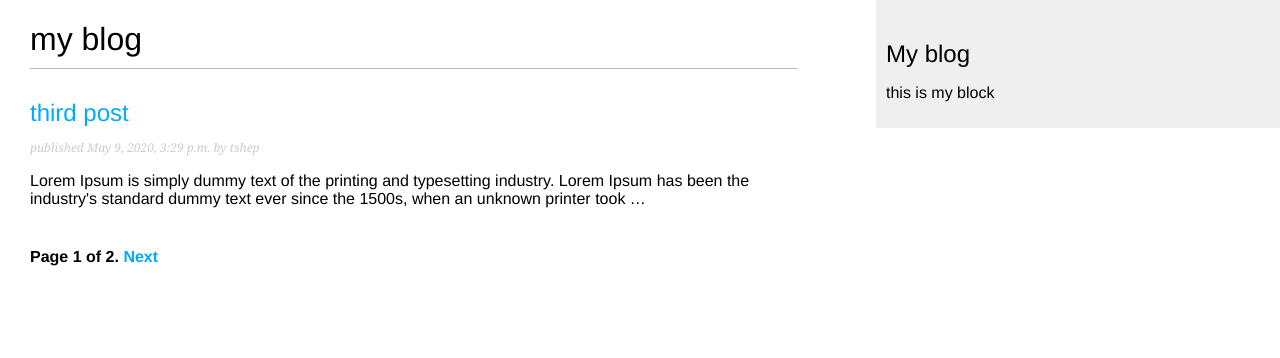
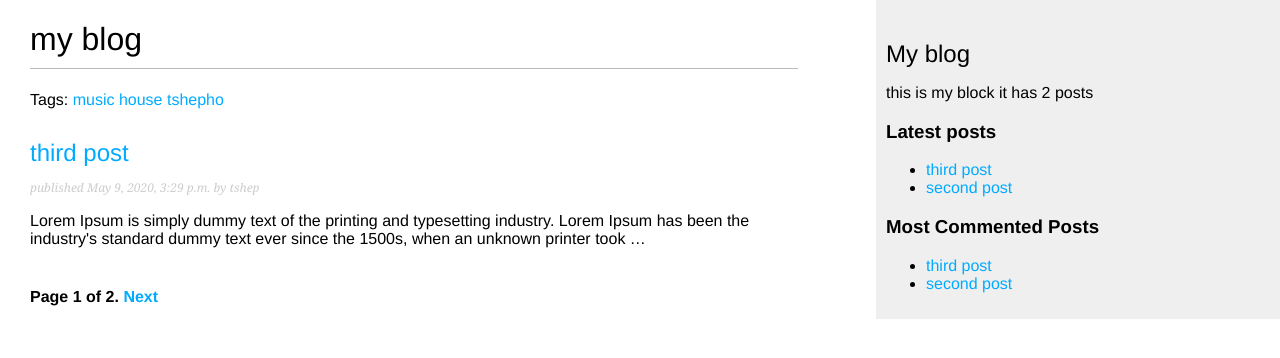
Before and after one commit to xshey/django-blog, a Django app: page /blog/ in a window 1280 px wide. Shown: the top 358 px of the page. Run offline with Django 3.2, Linux system fonts and the light colour scheme; data comes from the database, SQL or seed files in the repository; both versions use the stored data as it was after the commit; parts of the project's set-up code (start-up, migrations or seed data) failed here and were passed over.

Commit message:
Added blog tags

```diff
--- /dev/null
+++ b/blog/templatetags/blog_tags.py
@@ -0,0 +1,18 @@
+from django import template
+from django.db.models import Count
+from ..models import Post
+
+register = template.Library()
+
+@register.simple_tag
+def total_posts():
+    return Post.published.count()
+
+@register.inclusion_tag('blog/post/latest_posts.html')
+def show_latest_posts(count=5):
+    latest_posts = Post.published.order_by('-publish')[:count]
+    return {'latest_posts': latest_posts}
+
+@register.simple_tag
+def get_most_commented_posts(count=5):
+    return Post.published.annotate(total_comments=Count('comments')).order_by('-total_comments')[:count]
--- a/blog/urls.py
+++ b/blog/urls.py
@@ -5,6 +5,11 @@ app_name = 'blog'
 
 urlpatterns = [
     path('', views.post_list, name='post_list'),
+    path('tag/<slug:tag_slug>/', views.post_list, name='post_list_by_tag'),
     path('<int:post_id>/share/',views.post_share, name='post_share'),
+
+
     path('<int:year>/<int:month>/<int:day>/<slug:post>/', views.post_detail, name='post_detail'),
+
+
 ]
--- a/blog/views.py
+++ b/blog/views.py
@@ -3,10 +3,15 @@ from .models import Post, Comment
 from .forms import EmailPostForm, CommentForm
 from django.core.paginator import Paginator, EmptyPage, PageNotAnInteger
 from django.core.mail import send_mail
+from taggit.models import Tag
 
 # Create your views here.
-def post_list(request):
+def post_list(request, tag_slug=None):
     object_list = Post.published.all()
+    tag = None
+    if tag_slug:
+        tag = get_object_or_404(Tag, slug=tag_slug)
+        object_list = object_list.filter(tags__in=[tag])
     paginator = Paginator(object_list, 1)
     page = request.GET.get('page')
     try:
@@ -16,7 +21,10 @@ def post_list(request):
     except EmptyPage:
         posts = pagin.page(paginator.num_pages)
 
-    return render(request, 'blog/post/list.html', {'page': page, 'posts': posts})
+    return render(request, 'blog/post/list.html',
+                            {'page': page,
+                            'posts': posts,
+                            'tag': tag})
 
 def post_detail(request, year, month, day, post):
     post = get_object_or_404(Post, slug=post,
--- a/templates/blog/base.html
+++ b/templates/blog/base.html
@@ -1,3 +1,4 @@
+{% load blog_tags %}
 {% load static %}
 <!DOCTYPE html>
 <html lang="en" dir="ltr">
@@ -13,8 +14,22 @@
     </div>
     <div id="sidebar" >
         <h2>My blog</h2>
-        <p>this is my block</p>
+        <p>this is my block it has {% total_posts %} posts</p>
+
+        <h3> Latest posts</h3>
+        {% show_latest_posts 3 %}
+
+        <h3>Most Commented Posts</h3>
+        {% get_most_commented_posts as most_commented_posts %}
+        <ul>
+          {% for post in most_commented_posts %}
+            <li>
+              <a href="{{ post.get_absolute_url }}">{{ post.title }}</a>
+            </li>
+          {% endfor %}
+        </ul>
     </div>
+
 
   </body>
 </html>
--- /dev/null
+++ b/templates/blog/post/latest_posts.html
@@ -0,0 +1,7 @@
+<ul>
+  {% for post in latest_posts %}
+    <li>
+        <a href="{{ post.get_absolute_url }}">{{ post.title }}</a>
+    </li>
+  {% endfor %}
+</ul>
--- a/templates/blog/post/list.html
+++ b/templates/blog/post/list.html
@@ -5,7 +5,15 @@
 
 {% block content %}
   <h1>my blog</h1>
+  {% if tag %}
+    <h2>Post tags: "{{tag.name}}"</h2>
+  {% endif %}
   {% for post in posts %}
+      <p class="tags">Tags:
+        {% for tag in post.tags.all %}
+          <a href="{% url "blog:post_list_by_tag" tag.slug %}"> {{ tag.name }}</a>
+        {% endfor %}
+      </p>
       <h2>
           <a href="{{ post.get_absolute_url }}">
             {{ post.title }}
```
Also changed, not shown: blog/templatetags/__init__.py (added), db.sqlite3.
